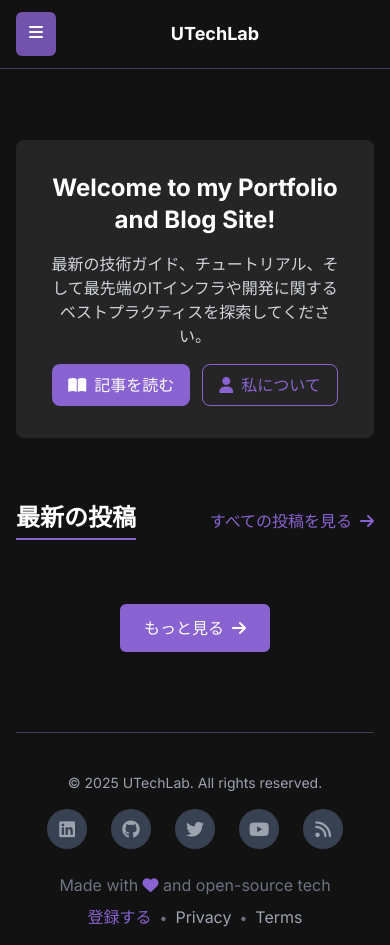
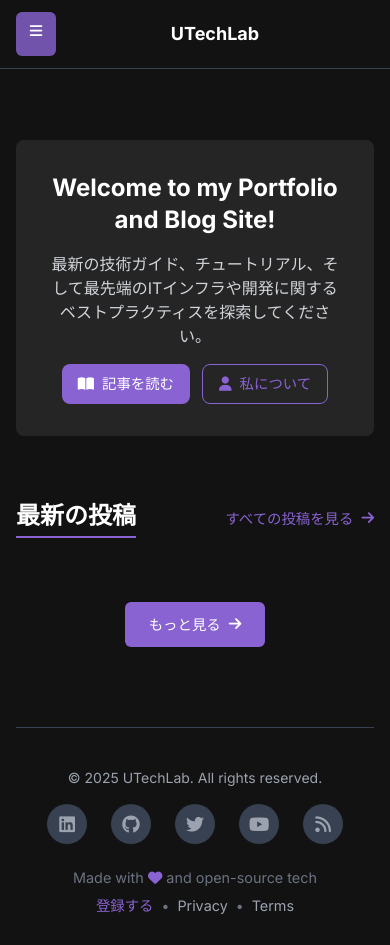
Before and after one commit to utechjapan/MainPortFolioSiteJP, a Next.js app: page / in a window 390 px wide. Built offline with nearby package versions, Linux system fonts and the light colour scheme.

Commit message:
mailchimp

```diff
--- a/styles/globals.css
+++ b/styles/globals.css
@@ -65,7 +65,7 @@
     @apply border border-primary text-primary hover:bg-primary hover:text-white;
   }
 
-  /* Add a utility class for theme transitions */
+  /* Utility class for theme transitions */
   .transition-theme {
     @apply transition-colors duration-300 ease-in-out;
   }
@@ -81,7 +81,7 @@
   }
 }
 
-/* Padding for fixed mobile header - Updated to fix profile overlap issue */
+/* Padding for fixed mobile header */
 @media (max-width: 768px) {
   body {
     padding-top: 60px;
@@ -104,7 +104,7 @@
     border-color: var(--tw-border-opacity-border);
   }
 
-  /* Adjust sidebar for mobile - fixed to prevent header overlap */
+  /* Adjust sidebar for mobile */
   aside[class*="fixed top-0"] {
     top: 60px !important;
     height: calc(100vh - 60px) !important;
@@ -117,7 +117,7 @@
   @apply fixed top-0 left-0 right-0 z-50 bg-light-bg dark:bg-dark-bg border-b border-gray-300 dark:border-gray-700 py-3 px-4 flex justify-between items-center transition-theme;
 }
 
-/* Code block styling - enhanced for better readability */
+/* Code block styling */
 pre {
   @apply relative bg-gray-100 dark:bg-gray-800 rounded-lg overflow-x-auto my-6 transition-colors p-4;
   scrollbar-width: thin;
@@ -147,7 +147,7 @@ pre > code {
   font-feature-settings: "calt" 1;
 }
 
-/* Fix responsive images */
+/* Responsive images */
 .responsive-img {
   max-width: 100%;
   height: auto;
@@ -161,7 +161,7 @@ pre > code {
   word-break: break-word;
 }
 
-/* Dark mode improvements */
+/* Dark mode improvements for prose */
 .dark .prose strong,
 .dark .prose h1,
 .dark .prose h2,
@@ -351,19 +351,17 @@ table {
   }
 }
 
-/* Additional adjustments for mobile bullet list styling */
+/* Custom typography for mobile devices to improve readability */
 @media (max-width: 640px) {
-  .prose ul,
-  .prose ol {
-    margin-left: 0.5rem;
+  .prose {
+    font-size: 0.9rem;
+    line-height: 1.4;
     padding-left: 1rem;
-    font-size: 0.875rem;
-    line-height: 1.25rem;
+    padding-right: 1rem;
+  }
+
+  /* Adjust general text size on mobile */
+  body, p, li, a, h1, h2, h3, h4, h5, h6 {
+    font-size: 0.9rem;
   }
 }
-
-/* Uniform text size for all content */
-body, h1, h2, h3, h4, h5, h6, p, li, a, blockquote {
-  font-size: 1rem;
-  line-height: 1.5rem;
-}
```
